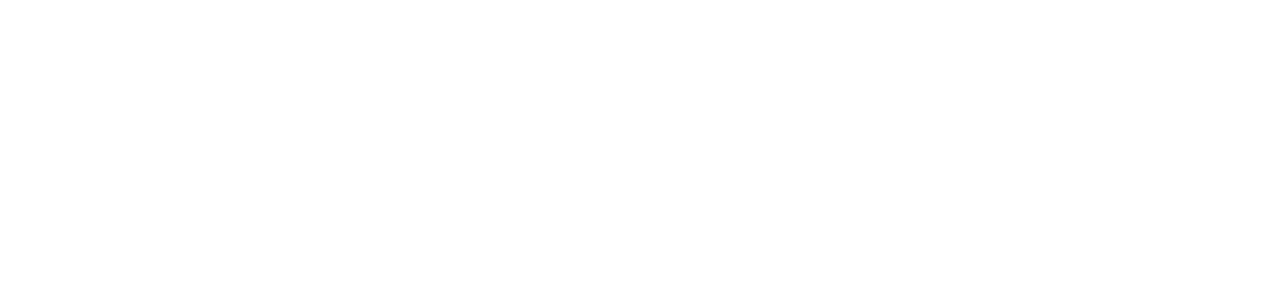
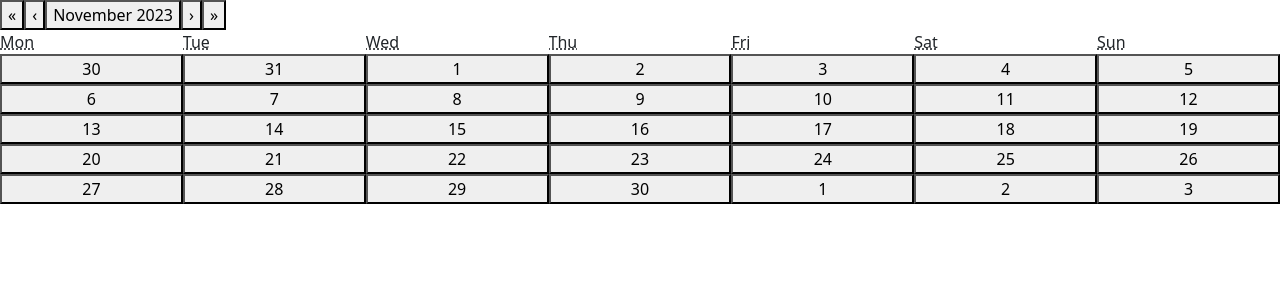
Before and after one commit to MichaelFami/event-x, a React (Vite) app: page /calendar in a window 1280 px wide. Before the commit this address had no page. Shown: the top 300 px of the page. Built offline with nearby package versions, Linux system fonts and the light colour scheme.

Commit message:
calendar component created, updated routes on Main

```diff
--- a/package.json
+++ b/package.json
@@ -14,6 +14,7 @@
     "bootstrap": "^5.3.2",
     "react": "^18.2.0",
     "react-bootstrap": "^2.9.1",
+    "react-calendar": "^4.6.1",
     "react-dom": "^18.2.0",
     "react-router-dom": "^6.18.0"
   },
--- a/src/components/Calendar.jsx
+++ b/src/components/Calendar.jsx
@@ -0,0 +1,13 @@
+import { useState } from 'react'
+import Calendar from "react-calendar";
+
+export default function CalendarElement () {
+    const [value, setValue] = useState(new Date())
+
+    function handleChange(nextValue) {
+        setValue(nextValue)
+    }
+    return (
+        <Calendar onChange={handleChange} value={value} />
+    )
+}
--- a/src/components/Main.jsx
+++ b/src/components/Main.jsx
@@ -1,14 +1,22 @@
 import { Route, Routes } from 'react-router-dom'
-import Nav from './Nav'
-import Header from './Header'
-import Event from './Event'
-import User from './User'
+// import Nav from './Nav'
+// import Header from './Header'
+// import Event from './Event'
+// import User from './User'
+import CalendarElement from './Calendar'
+// import EventList from './EventList'
+// import Organization from './Organization'
 
 export default function Main () {
     return (
         <Routes>
-            <Route path='/' element={<User />} />
-            <Route path='/event' element={<Event />} />
+            {/* <Route path='/' element={<User />} /> */}
+            {/* <Route path='/event' element={<Event />} /> */}
+            {/* <Route path='/nav' element={<Nav/>} /> */}
+            {/* <Route path='/header' element={<Header />} /> */}
+            <Route path='/calendar' element={<CalendarElement />} />
+            {/* <Route path='/eventlist' element={<EventList />} /> */}
+            {/* <Route path='/Organization' element={<Organization />} /> */}
         </Routes>
     )
 }
```
Also changed, not shown: 1 other file (tests, documents, lock files or other folders).
